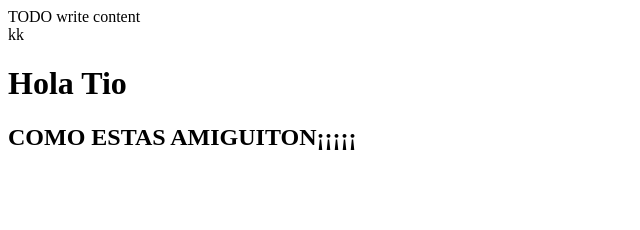
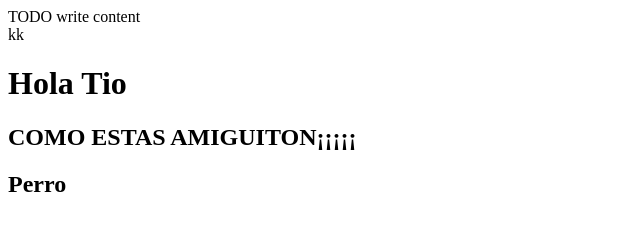
Before and after one commit to TheScarecrowFearGas/ProyectosProgra, a plain HTML site: page CentrodeSalud/web/index.html in a window 1280 px wide. Shown: the full height of the page, 0-640 px from the left. Drawn offline with Linux system fonts and the light colour scheme.

Commit message:
Update index.html

```diff
--- a/CentrodeSalud/web/index.html
+++ b/CentrodeSalud/web/index.html
@@ -14,5 +14,6 @@
         <div>TODO write content</div>kk
         <h1>Hola Tio</h1>
         <h2>COMO ESTAS AMIGUITON¡¡¡¡¡<h2>
+            <div>Perro</div>
     </body>
 </html>
```
